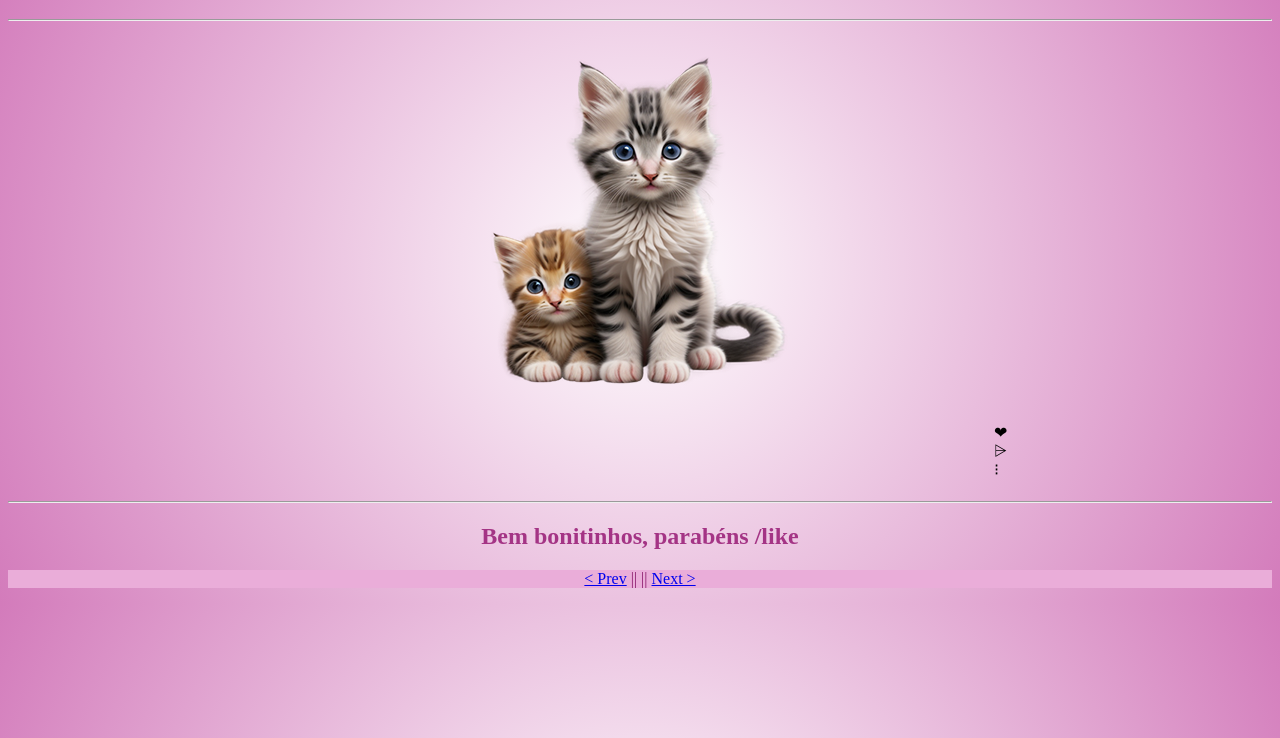
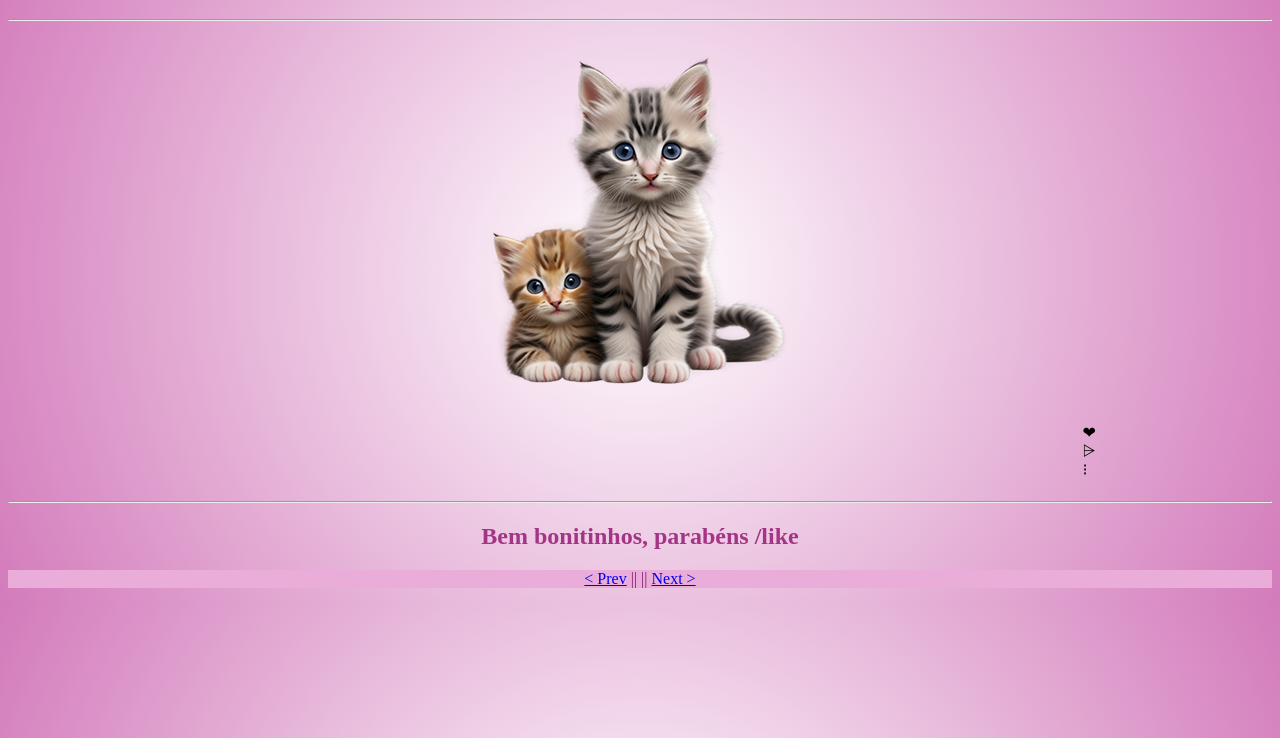
Before and after one commit to iGugae/Aniversario_Calichu, a plain HTML site: page segunda página.html in a window 1280 px wide. Shown: the part 62-800 px from the top of the page. Drawn offline with Linux system fonts and the light colour scheme.

Commit message:
Update style.css

```diff
--- a/style.css
+++ b/style.css
@@ -19,7 +19,7 @@ div {
     text-align: center;
 }
 #like{
-    margin-left: 78%;
+    margin-left: 85%;
     width: 5px;
     height: 70px;
 }
```
